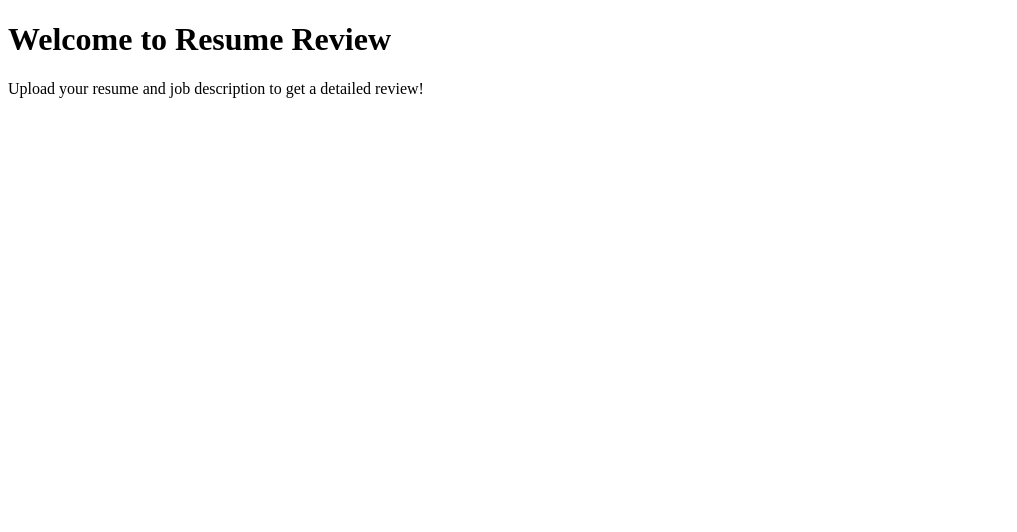
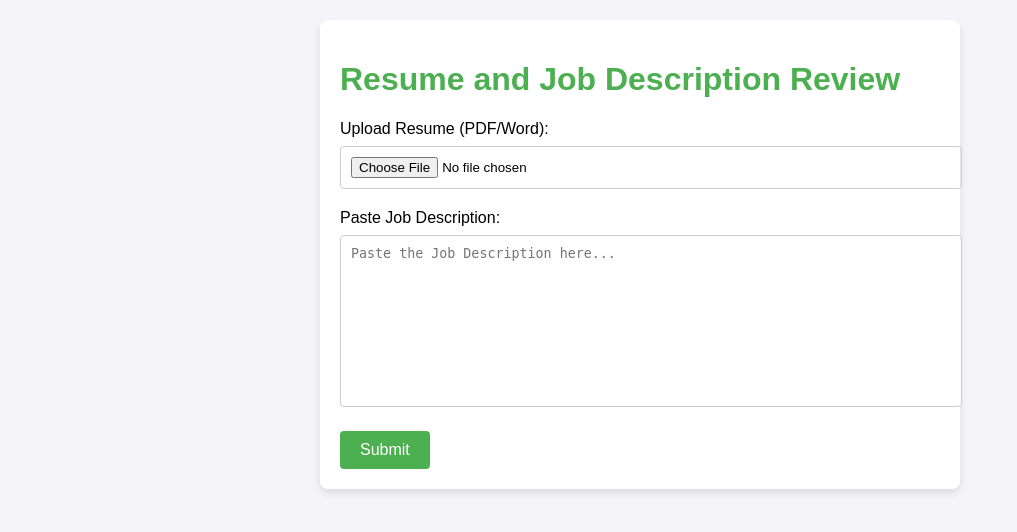
Before and after one commit to Raza1Zaidi/ATSS, a Flask app: page / in a window 1280 px wide. Shown: the top 532 px of the page, without its empty margins (0-1017 px from the left). Run offline with Flask 3, Linux system fonts and the light colour scheme.

Commit message:
index.html

```diff
--- a/templates/index.html
+++ b/templates/index.html
@@ -4,10 +4,76 @@
 <head>
     <meta charset="UTF-8">
     <meta name="viewport" content="width=device-width, initial-scale=1.0">
-    <title>Resume Review</title>
+    <title>Resume and JD Review</title>
+    <style>
+        body {
+            font-family: Arial, sans-serif;
+            margin: 0;
+            padding: 20px;
+            background-color: #f4f4f9;
+        }
+        h1 {
+            color: #4CAF50;
+        }
+        .container {
+            width: 100%;
+            max-width: 600px;
+            margin: 0 auto;
+            padding: 20px;
+            background-color: #fff;
+            border-radius: 8px;
+            box-shadow: 0 4px 8px rgba(0, 0, 0, 0.1);
+        }
+        .input-group {
+            margin-bottom: 20px;
+        }
+        input[type="file"], textarea {
+            width: 100%;
+            padding: 10px;
+            margin-top: 8px;
+            border: 1px solid #ccc;
+            border-radius: 4px;
+        }
+        textarea {
+            height: 150px;
+            resize: none;
+        }
+        button {
+            padding: 10px 20px;
+            background-color: #4CAF50;
+            color: white;
+            border: none;
+            border-radius: 4px;
+            cursor: pointer;
+            font-size: 16px;
+        }
+        button:hover {
+            background-color: #45a049;
+        }
+    </style>
 </head>
 <body>
-    <h1>Welcome to Resume Review</h1>
-    <p>Upload your resume and job description to get a detailed review!</p>
+
+<div class="container">
+    <h1>Resume and Job Description Review</h1>
+    <form action="/submit" method="POST" enctype="multipart/form-data">
+
+        <!-- Upload Resume -->
+        <div class="input-group">
+            <label for="resume">Upload Resume (PDF/Word):</label>
+            <input type="file" id="resume" name="resume" required>
+        </div>
+
+        <!-- Paste Job Description -->
+        <div class="input-group">
+            <label for="job_description">Paste Job Description:</label>
+            <textarea id="job_description" name="job_description" required placeholder="Paste the Job Description here..."></textarea>
+        </div>
+
+        <!-- Submit Button -->
+        <button type="submit">Submit</button>
+    </form>
+</div>
+
 </body>
 </html>
```
